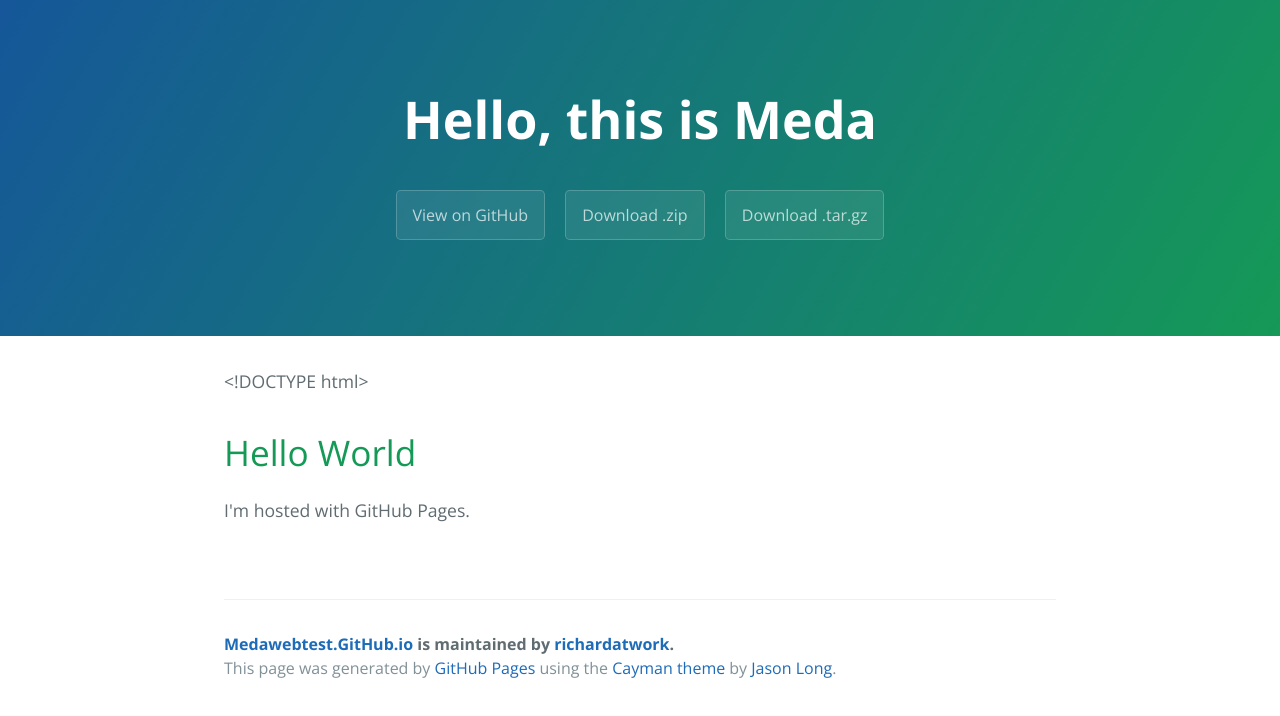
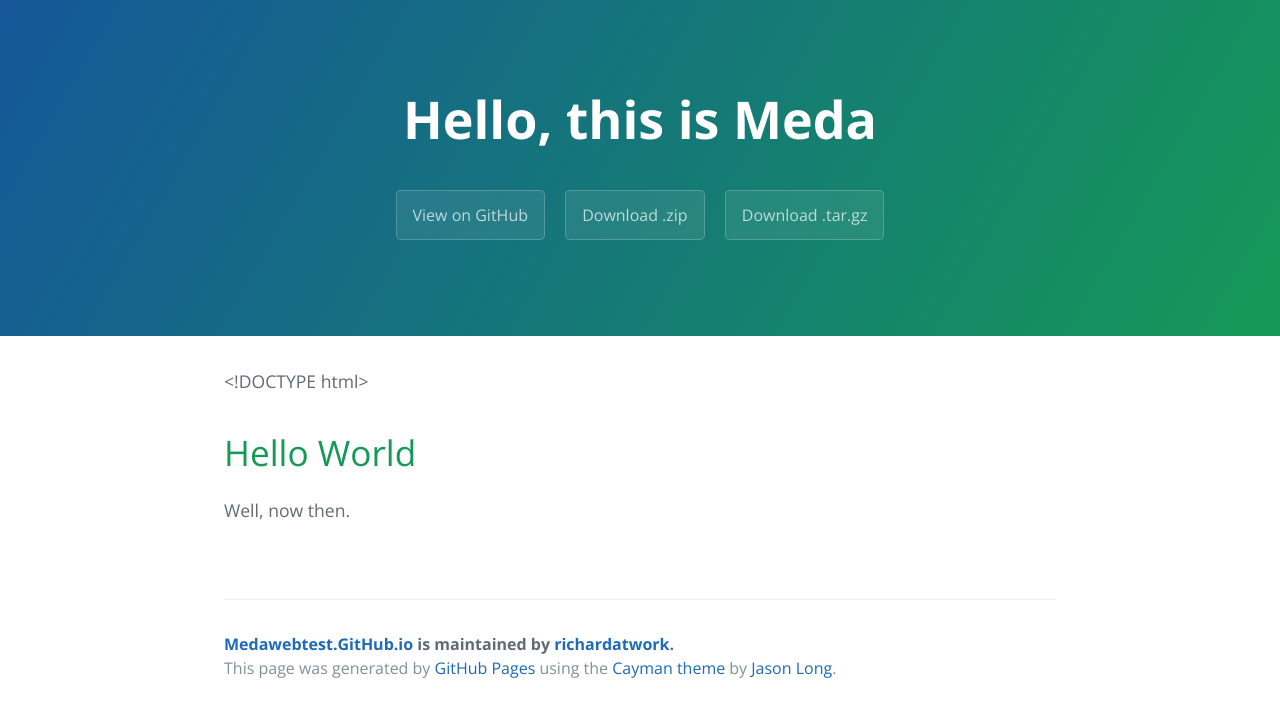
Before and after one commit to richardatwork/medaWebTest.github.io, a plain HTML site: page index.html in a window 1280 px wide. Drawn offline with nearby package versions, Linux system fonts and the light colour scheme.

Commit message:
Update index.html

```diff
--- a/index.html
+++ b/index.html
@@ -26,7 +26,7 @@
 <h1>
 <a id="hello-world" class="anchor" href="#hello-world" aria-hidden="true"><span class="octicon octicon-link"></span></a>Hello World</h1>
 
-<p>I'm hosted with GitHub Pages.</p>
+<p>Well, now then.</p>
 
 <p>
  </p>
```
